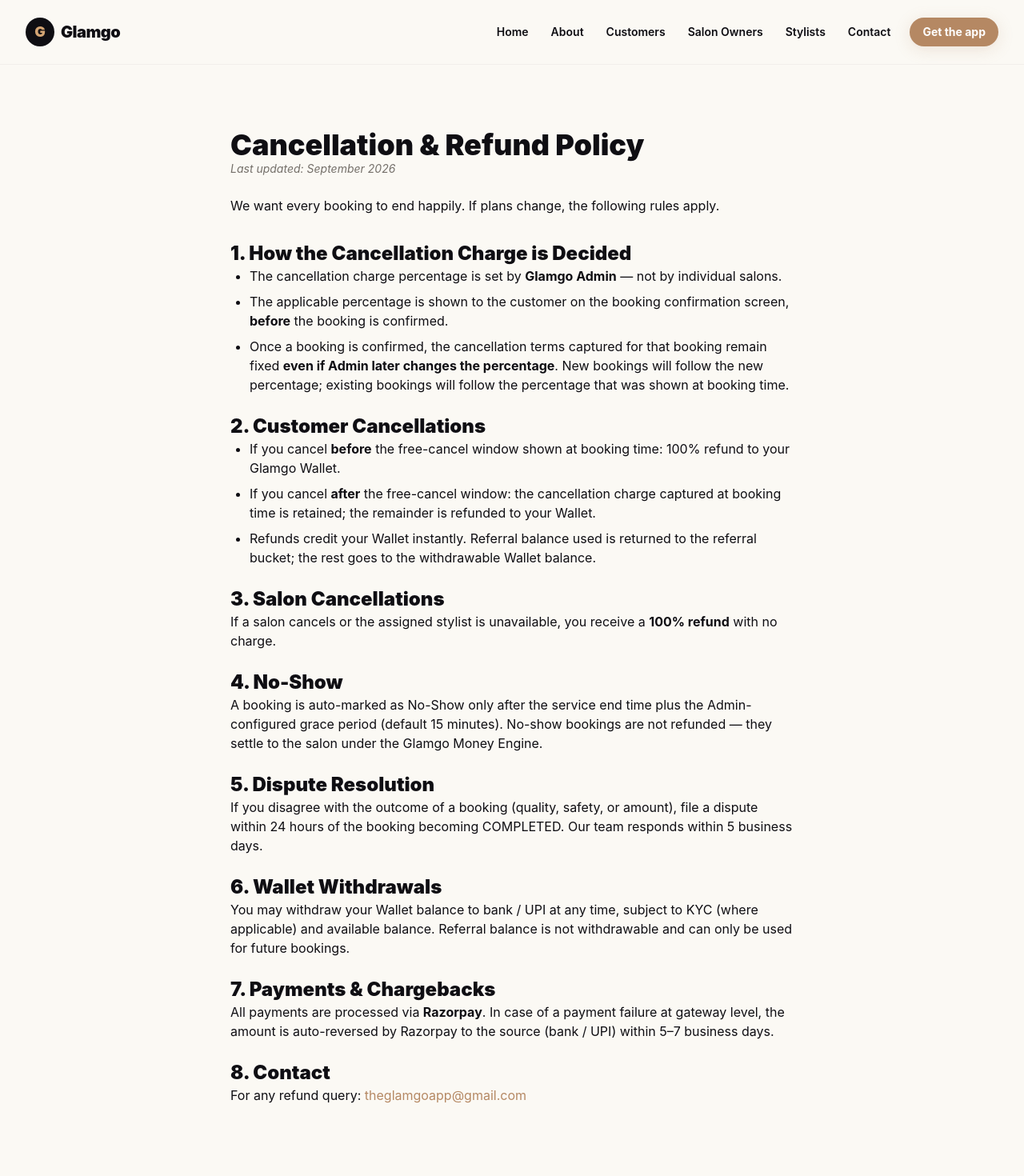
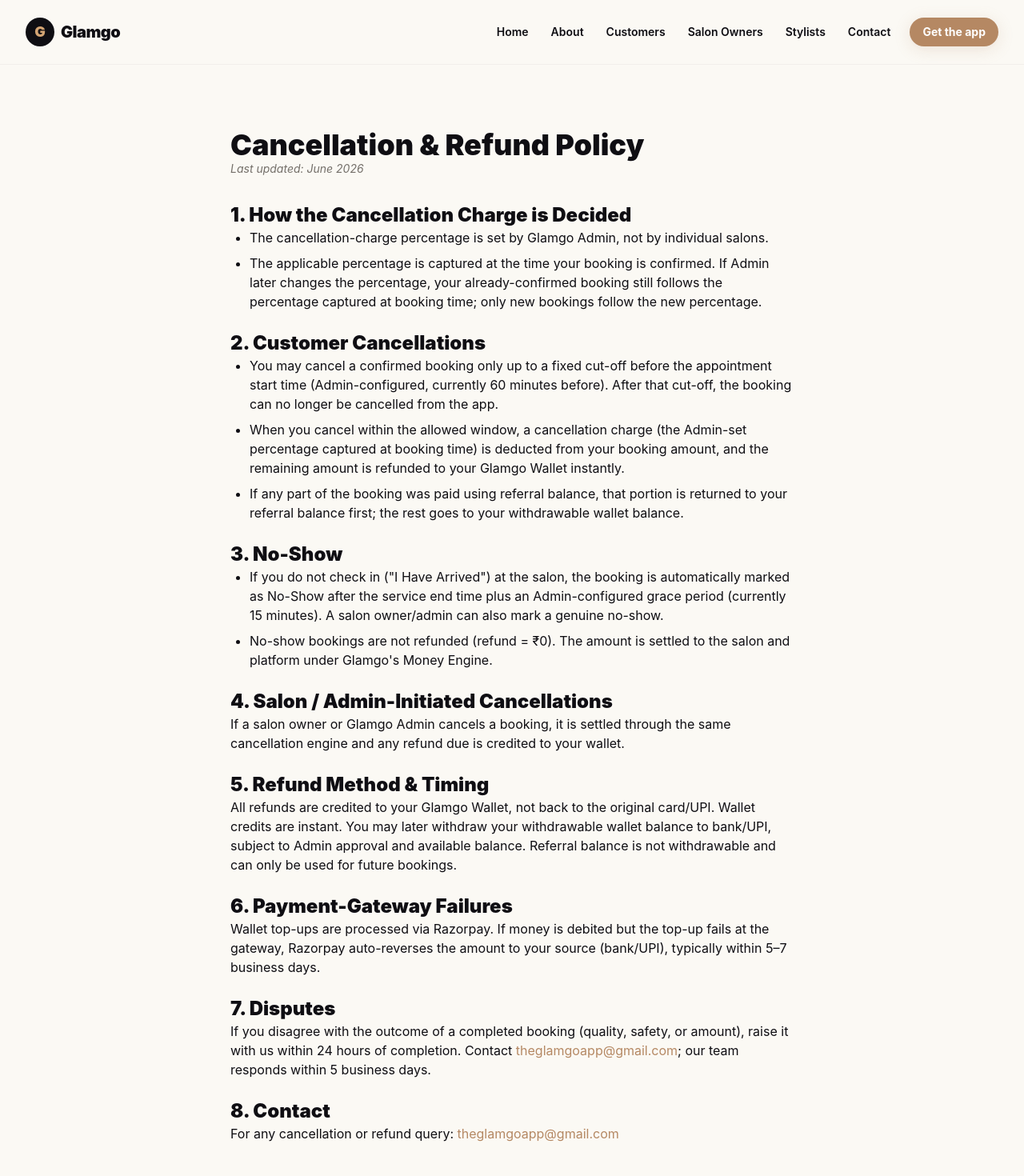
Before and after one commit to theglamgo/glamgo-website, a Next.js app: page /refund in a window 1280 px wide. Shown: the top 1470 px of the page at 80% size. Built offline with nearby package versions, Linux system fonts and the light colour scheme.

Commit message:
Cancellation & Refund Policy — Glamgo

```diff
--- a/app/refund/page.tsx
+++ b/app/refund/page.tsx
@@ -1,44 +1,118 @@
-export const metadata = { title: "Cancellation & Refund Policy — Glamgo" };
+export const metadata = {
+  title: "Cancellation & Refund Policy — Glamgo",
+};
 
 export default function RefundPage() {
   return (
     <article className="max-w-3xl mx-auto px-4 md:px-8 py-12 md:py-20">
-      <h1 className="text-4xl font-black">Cancellation &amp; Refund Policy</h1>
-      <p className="text-sm text-brand-textMuted"><em>Last updated: {new Date().toLocaleDateString("en-IN", { year: "numeric", month: "long" })}</em></p>
+      <h1 className="text-4xl font-black">
+        Cancellation &amp; Refund Policy
+      </h1>
 
-      <p className="mt-6">We want every booking to end happily. If plans change, the following rules apply.</p>
+      <p className="text-sm text-brand-textMuted">
+        <em>Last updated: June 2026</em>
+      </p>
 
-      <h2 className="mt-8 text-2xl font-black">1. How the Cancellation Charge is Decided</h2>
+      <h2 className="mt-8 text-2xl font-black">
+        1. How the Cancellation Charge is Decided
+      </h2>
       <ul className="list-disc pl-6 space-y-2">
-        <li>The cancellation charge percentage is set by <b>Glamgo Admin</b> — not by individual salons.</li>
-        <li>The applicable percentage is shown to the customer on the booking confirmation screen, <b>before</b> the booking is confirmed.</li>
-        <li>Once a booking is confirmed, the cancellation terms captured for that booking remain fixed <b>even if Admin later changes the percentage</b>. New bookings will follow the new percentage; existing bookings will follow the percentage that was shown at booking time.</li>
+        <li>
+          The cancellation-charge percentage is set by Glamgo Admin, not by
+          individual salons.
+        </li>
+        <li>
+          The applicable percentage is captured at the time your booking is
+          confirmed. If Admin later changes the percentage, your
+          already-confirmed booking still follows the percentage captured at
+          booking time; only new bookings follow the new percentage.
+        </li>
       </ul>
 
-      <h2 className="mt-6 text-2xl font-black">2. Customer Cancellations</h2>
+      <h2 className="mt-6 text-2xl font-black">
+        2. Customer Cancellations
+      </h2>
       <ul className="list-disc pl-6 space-y-2">
-        <li>If you cancel <b>before</b> the free-cancel window shown at booking time: 100% refund to your Glamgo Wallet.</li>
-        <li>If you cancel <b>after</b> the free-cancel window: the cancellation charge captured at booking time is retained; the remainder is refunded to your Wallet.</li>
-        <li>Refunds credit your Wallet instantly. Referral balance used is returned to the referral bucket; the rest goes to the withdrawable Wallet balance.</li>
+        <li>
+          You may cancel a confirmed booking only up to a fixed cut-off before
+          the appointment start time (Admin-configured, currently 60 minutes
+          before). After that cut-off, the booking can no longer be cancelled
+          from the app.
+        </li>
+        <li>
+          When you cancel within the allowed window, a cancellation charge
+          (the Admin-set percentage captured at booking time) is deducted from
+          your booking amount, and the remaining amount is refunded to your
+          Glamgo Wallet instantly.
+        </li>
+        <li>
+          If any part of the booking was paid using referral balance, that
+          portion is returned to your referral balance first; the rest goes to
+          your withdrawable wallet balance.
+        </li>
       </ul>
 
-      <h2 className="mt-6 text-2xl font-black">3. Salon Cancellations</h2>
-      <p>If a salon cancels or the assigned stylist is unavailable, you receive a <b>100% refund</b> with no charge.</p>
+      <h2 className="mt-6 text-2xl font-black">3. No-Show</h2>
+      <ul className="list-disc pl-6 space-y-2">
+        <li>
+          If you do not check in (&quot;I Have Arrived&quot;) at the salon, the
+          booking is automatically marked as No-Show after the service end time
+          plus an Admin-configured grace period (currently 15 minutes). A salon
+          owner/admin can also mark a genuine no-show.
+        </li>
+        <li>
+          No-show bookings are not refunded (refund = ₹0). The amount is
+          settled to the salon and platform under Glamgo&apos;s Money Engine.
+        </li>
+      </ul>
 
-      <h2 className="mt-6 text-2xl font-black">4. No-Show</h2>
-      <p>A booking is auto-marked as No-Show only after the service end time plus the Admin-configured grace period (default 15 minutes). No-show bookings are not refunded — they settle to the salon under the Glamgo Money Engine.</p>
+      <h2 className="mt-6 text-2xl font-black">
+        4. Salon / Admin-Initiated Cancellations
+      </h2>
+      <p>
+        If a salon owner or Glamgo Admin cancels a booking, it is settled
+        through the same cancellation engine and any refund due is credited to
+        your wallet.
+      </p>
 
-      <h2 className="mt-6 text-2xl font-black">5. Dispute Resolution</h2>
-      <p>If you disagree with the outcome of a booking (quality, safety, or amount), file a dispute within 24 hours of the booking becoming COMPLETED. Our team responds within 5 business days.</p>
+      <h2 className="mt-6 text-2xl font-black">
+        5. Refund Method &amp; Timing
+      </h2>
+      <p>
+        All refunds are credited to your Glamgo Wallet, not back to the
+        original card/UPI. Wallet credits are instant. You may later withdraw
+        your withdrawable wallet balance to bank/UPI, subject to Admin approval
+        and available balance. Referral balance is not withdrawable and can
+        only be used for future bookings.
+      </p>
 
-      <h2 className="mt-6 text-2xl font-black">6. Wallet Withdrawals</h2>
-      <p>You may withdraw your Wallet balance to bank / UPI at any time, subject to KYC (where applicable) and available balance. Referral balance is not withdrawable and can only be used for future bookings.</p>
+      <h2 className="mt-6 text-2xl font-black">
+        6. Payment-Gateway Failures
+      </h2>
+      <p>
+        Wallet top-ups are processed via Razorpay. If money is debited but the
+        top-up fails at the gateway, Razorpay auto-reverses the amount to your
+        source (bank/UPI), typically within 5–7 business days.
+      </p>
 
-      <h2 className="mt-6 text-2xl font-black">7. Payments &amp; Chargebacks</h2>
-      <p>All payments are processed via <b>Razorpay</b>. In case of a payment failure at gateway level, the amount is auto-reversed by Razorpay to the source (bank / UPI) within 5–7 business days.</p>
+      <h2 className="mt-6 text-2xl font-black">7. Disputes</h2>
+      <p>
+        If you disagree with the outcome of a completed booking (quality,
+        safety, or amount), raise it with us within 24 hours of completion.
+        Contact{" "}
+        <a className="link-gold" href="mailto:theglamgoapp@gmail.com">
+          theglamgoapp@gmail.com
+        </a>
+        ; our team responds within 5 business days.
+      </p>
 
       <h2 className="mt-6 text-2xl font-black">8. Contact</h2>
-      <p>For any refund query: <a className="link-gold" href="mailto:theglamgoapp@gmail.com">theglamgoapp@gmail.com</a></p>
+      <p>
+        For any cancellation or refund query:{" "}
+        <a className="link-gold" href="mailto:theglamgoapp@gmail.com">
+          theglamgoapp@gmail.com
+        </a>
+      </p>
     </article>
   );
 }
```
